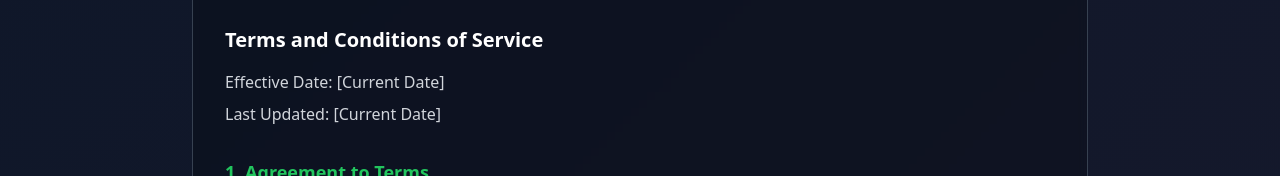
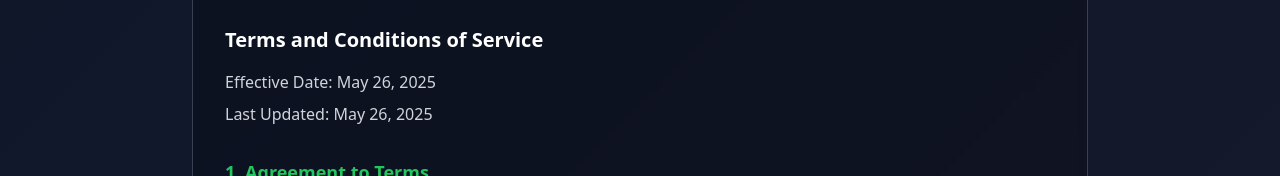
Before and after one commit to aaryanrsh/Aryan-Trades-Website, a React (Vite) app: page /terms in a window 1280 px wide. Shown: the part 159-335 px from the top of the page. Built offline with nearby package versions, Linux system fonts and the light colour scheme.

Commit message:
Update terms and conditions dates
Update the "Last Updated" and "Effective Date" in the Terms and Conditions page.

```diff
--- a/src/pages/TermsAndConditions.tsx
+++ b/src/pages/TermsAndConditions.tsx
@@ -1,4 +1,3 @@
-
 import { Navigation } from "@/components/Navigation";
 import { Footer } from "@/components/Footer";
 
@@ -15,8 +14,8 @@ const TermsAndConditions = () => {
           <div className="space-y-8 text-gray-300">
             <section>
               <h2 className="text-xl font-bold text-white mb-4">Terms and Conditions of Service</h2>
-              <p className="mb-2">Effective Date: [Current Date]</p>
-              <p className="mb-4">Last Updated: [Current Date]</p>
+              <p className="mb-2">Effective Date: May 26, 2025</p>
+              <p className="mb-4">Last Updated: May 26, 2025</p>
             </section>
 
             <section>
```
